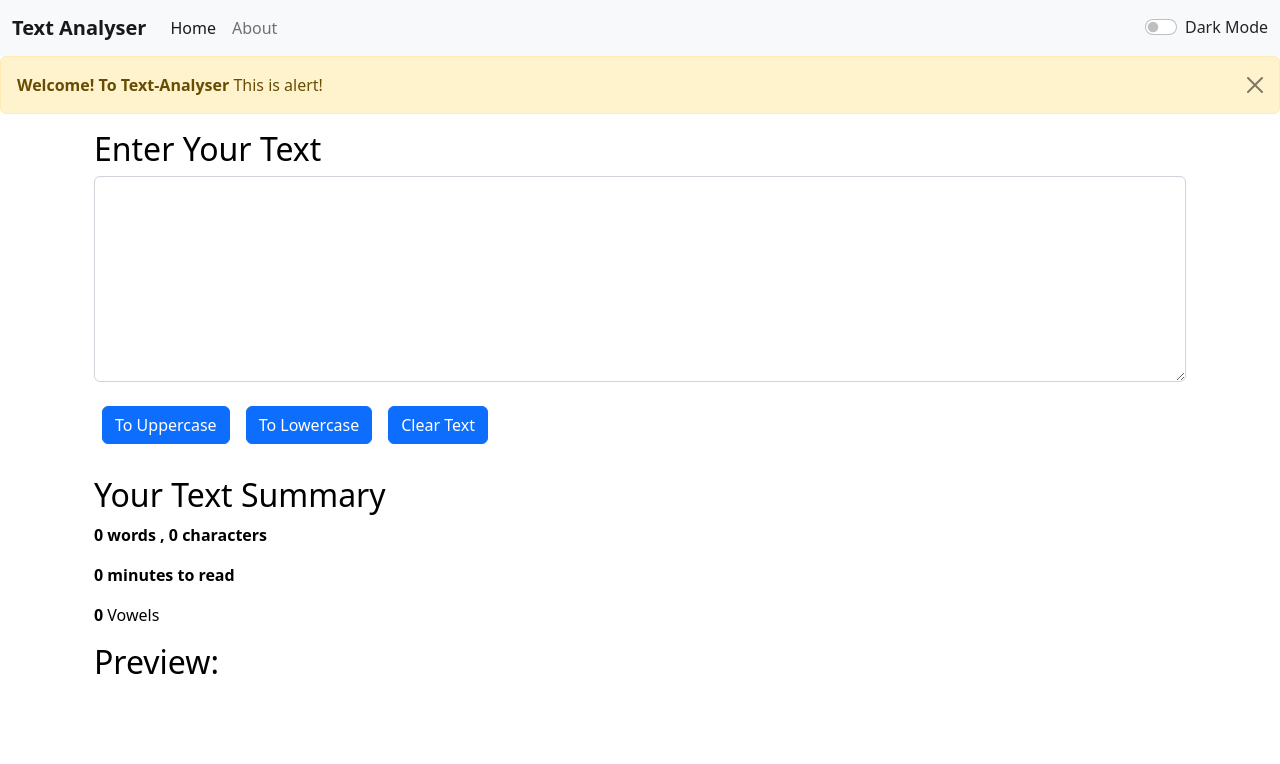
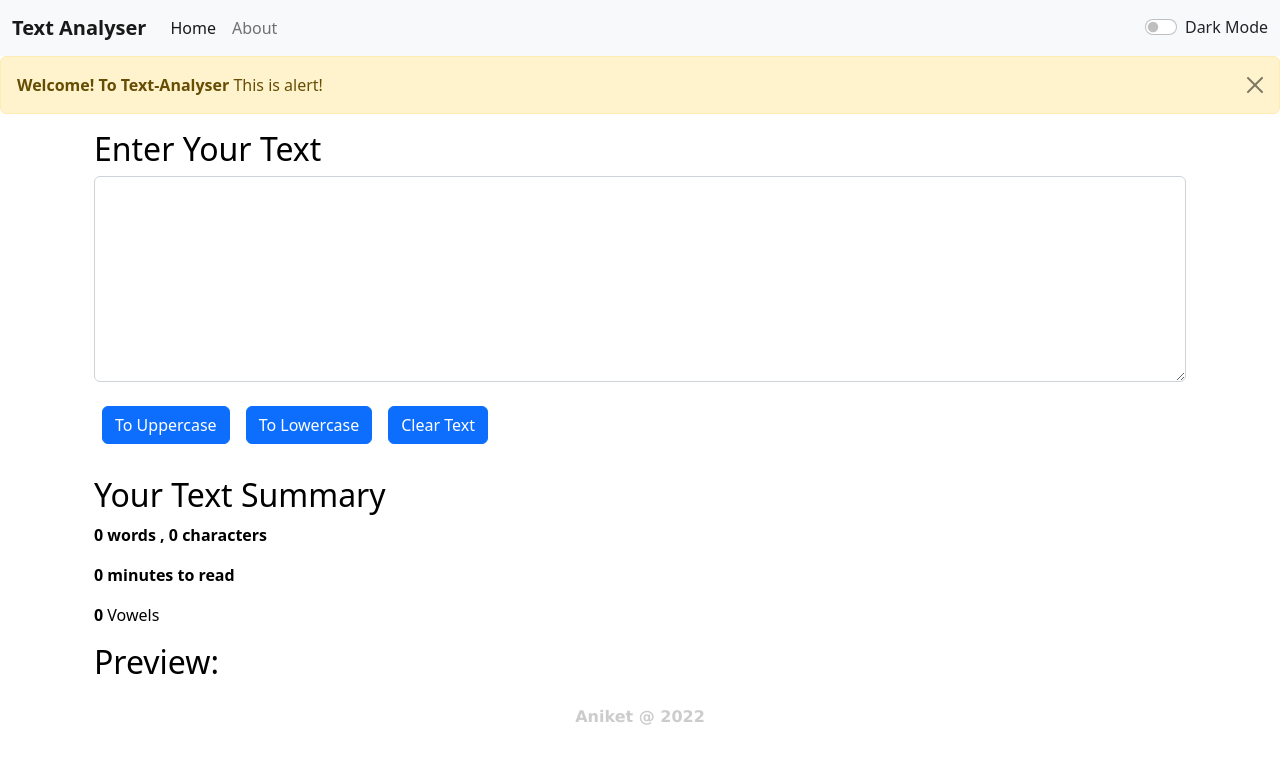
Before and after one commit to aniketraj18/Text-Analyser, a React (Create React App) app: page / in a window 1280 px wide. Shown: the top 764 px of the page. Built offline with nearby package versions, Linux system fonts and the light colour scheme.

Commit message:
Update 3 files

```diff
--- a/src/App.css
+++ b/src/App.css
@@ -36,6 +36,12 @@
     transform: rotate(360deg);
   }
 }
-.blanks{
+.blanks {
   color: rgb(239, 28, 56);
 }
+footer {
+  text-align: center;
+  color: #ccc;
+  font-weight: 700;
+  font-family: Verdana, Geneva, Tahoma, sans-serif;
+}
--- a/src/App.js
+++ b/src/App.js
@@ -1,32 +1,33 @@
 // import logo from './logo.svg';
-import './App.css';
-import Navbar from './Component/Navbar.js';
-import Textform from'./Component/Textform.js';
-import Alert from'./Component/Alert.js';
-import React, {useState} from 'react';
-
-
+import "./App.css";
+import Navbar from "./Component/Navbar.js";
+import Textform from "./Component/Textform.js";
+import Alert from "./Component/Alert.js";
+import Footer from "./Component/Footer.js";
+import React, { useState } from "react";
 
 function App() {
- const[mode,setMode]=useState('light');//Whether dark mode is enabled or not
- const toggleMode=()=>{
-  if(mode==='dark'){
-  setMode('light');
-  document.body.style.backgroundColor='white';
-document.title='TextUtils-Light Mode';}
-  else{
-  setMode('dark');
-  document.body.style.backgroundColor='#3b506e';
-  document.title='TextUtils-Dark Mode';}
-
- }
+  const [mode, setMode] = useState("light"); //Whether dark mode is enabled or not
+  const toggleMode = () => {
+    if (mode === "dark") {
+      setMode("light");
+      document.body.style.backgroundColor = "white";
+      document.title = "TextUtils-Light Mode";
+    } else {
+      setMode("dark");
+      document.body.style.backgroundColor = "#3b506e";
+      document.title = "TextUtils-Dark Mode";
+    }
+  };
   return (
-    <><Navbar title="Text Analyser" mode={mode} toggleMode={toggleMode}/>
-    <Alert alert="This is alert!"/>
-    <div className="container"><Textform heading="Enter Your Text"  mode={mode}/></div>
-    <div>
-    </div>
-
+    <>
+      <Navbar title="Text Analyser" mode={mode} toggleMode={toggleMode} />
+      <Alert alert="This is alert!" />
+      <div className="container">
+        <Textform heading="Enter Your Text" mode={mode} />
+      </div>
+      <div></div>
+      <Footer />
     </>
   );
 }
--- /dev/null
+++ b/src/Component/Footer.js
@@ -0,0 +1,11 @@
+import React from "react";
+function Footer() {
+  const d = new Date();
+  let year = d.getFullYear();
+  return (
+    <footer>
+      <p>Aniket @ {year}</p>
+    </footer>
+  );
+}
+export default Footer;
```
